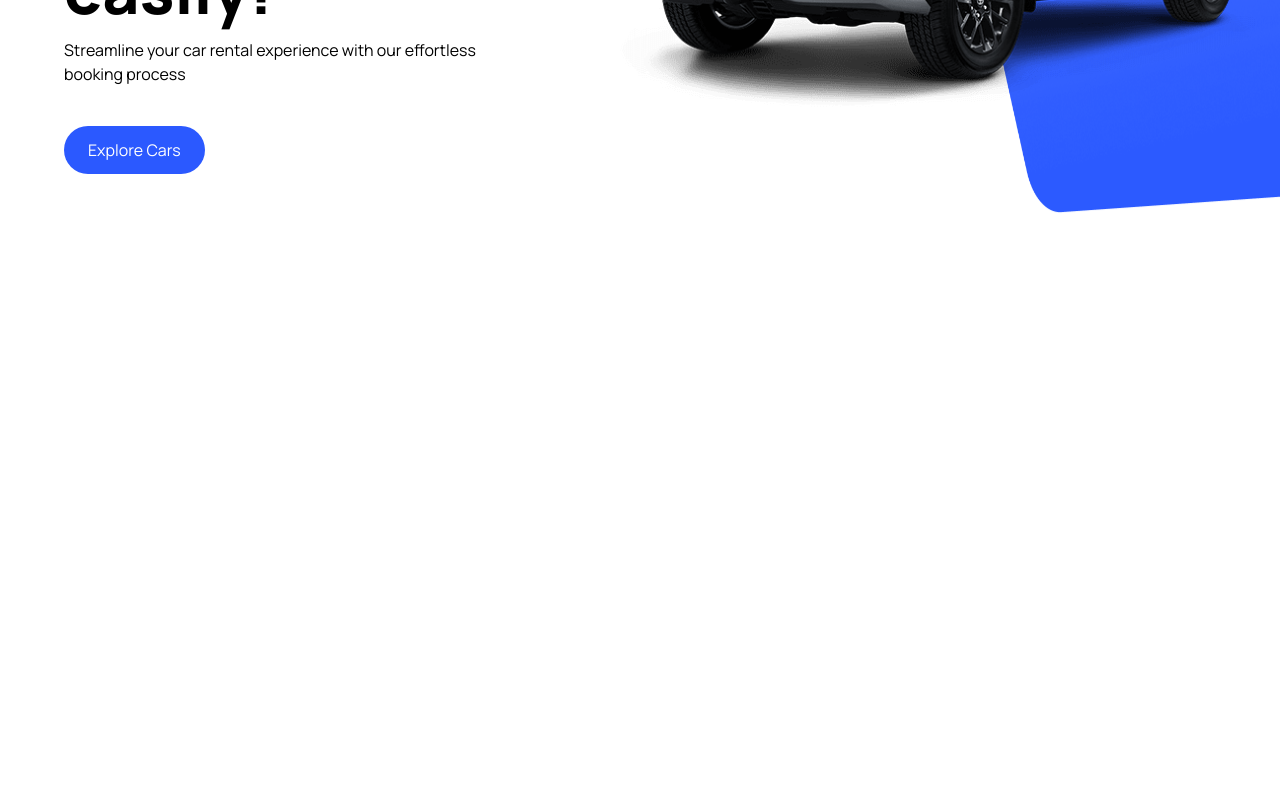
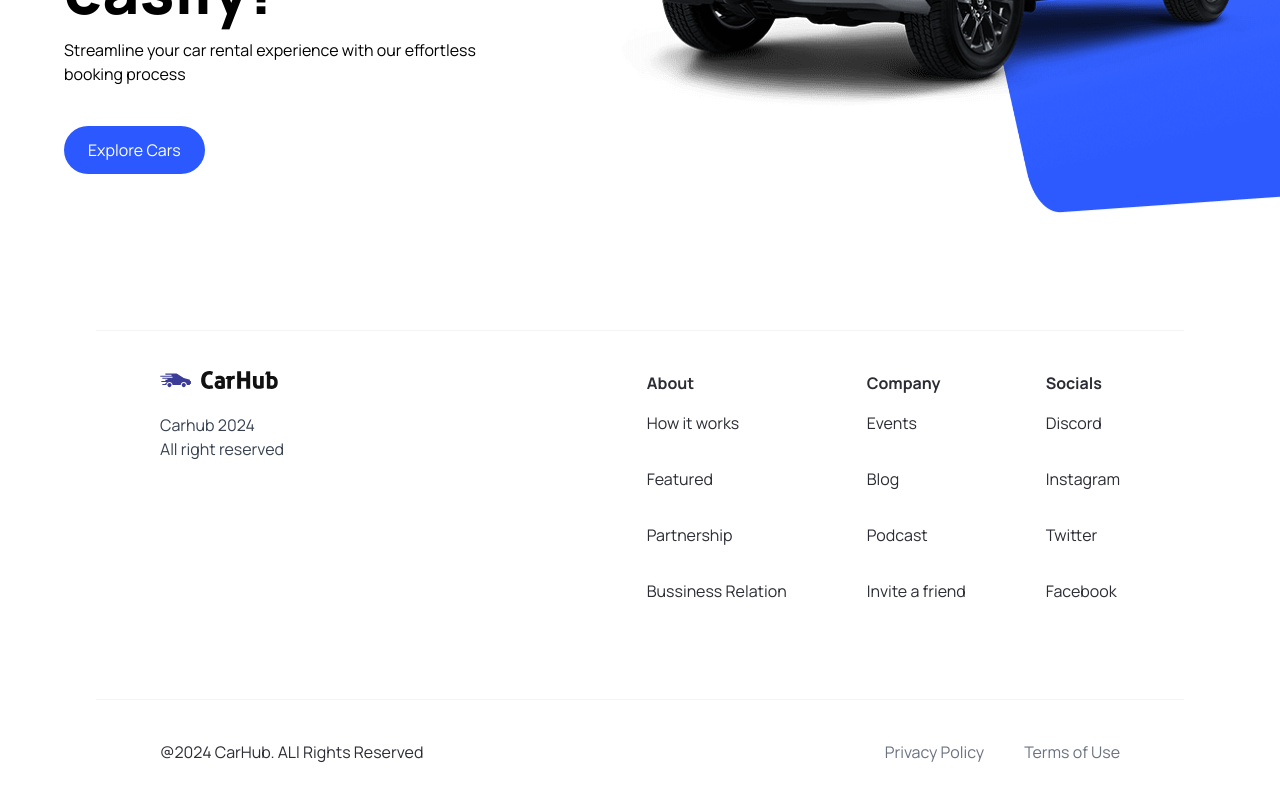
Before and after one commit to rafimd422/Car-ShorwCase, a Next.js app: page / in a window 1280 px wide. Shown: the part 490-1290 px from the top of the page. Before the commit the page ends 800 px from the top, so only its background shows below. Built offline with nearby package versions, Linux system fonts and the light colour scheme.

Commit message:
successfully complated the footer section

```diff
--- a/components/Footer.tsx
+++ b/components/Footer.tsx
@@ -1,10 +1,60 @@
+import Image from "next/image";
+import Link from "next/link";
+import logo from "@/public/logo.svg";
+import { footerLinks } from "@/constants";
 
 const Footer = () => {
   return (
-    <div>
+    <footer className="flex flex-col text-black-100 mt-5 border-t border-gray-100 xl:mx-24">
+      <div className="flex max-md:flex-col flex-wrap justify-between gap-5 sm:px-16 px-6 py-10">
+        <div className="flex flex-col justify-start items-start gap-6">
+          <Image
+            src={logo}
+            alt="logo"
+            width={118}
+            height={18}
+            className="object-contain"
+          />
+          <p className="text-base text-gray-700">
+            Carhub 2024 <br />
+            All right reserved
+          </p>
+        </div>
 
-    </div>
-  )
-}
+        <div className="footer__links">
+          {footerLinks.map((linkGroup, index) => (
+            <div key={index}>
+              <h3 className="font-bold">{linkGroup.title}</h3>
+              <div className="flex flex-col">
+                {linkGroup.links.map((item, subIndex) => (
+                  <Link key={subIndex} className="padding-y" href={item.url}>
+                    {item.title}
+                  </Link>
+                ))}
+              </div>
+            </div>
+          ))}
+        </div>
+        </div>
 
-export default Footer
+        <div className="flex justify-between items-center flex-wrap mt-10 border-t border-gray-100 sm:px-16 px-6 py-10">
+
+
+                 <p>
+                  @2024 CarHub. ALl Rights Reserved
+                 </p>
+
+                  <div className="footer__copyrights-link">
+                    <Link href={'/'} className="text-gray-500">
+                      Privacy Policy
+                    </Link>
+                    <Link href={'/'} className="text-gray-500">
+                      Terms of Use
+                    </Link>
+                  </div>
+        </div>
+    </footer>
+  );
+};
+
+export default Footer;
```
